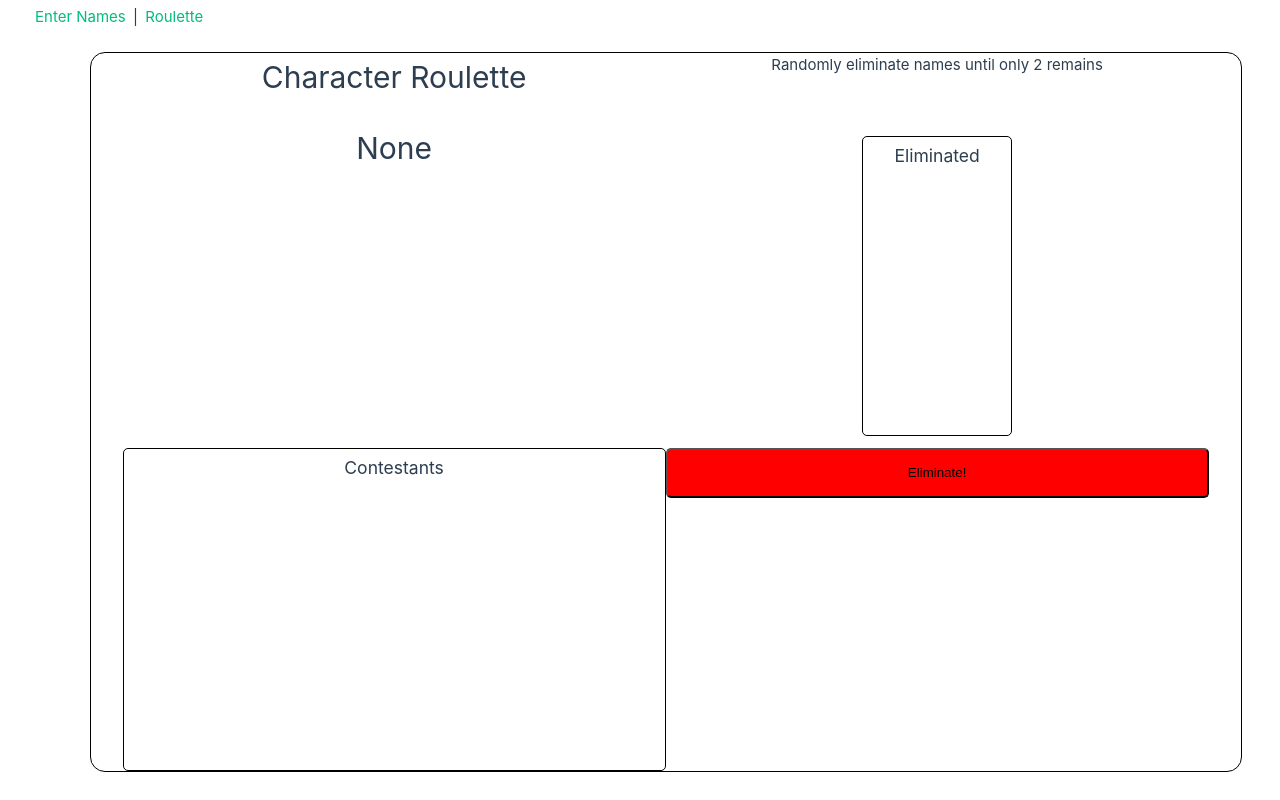
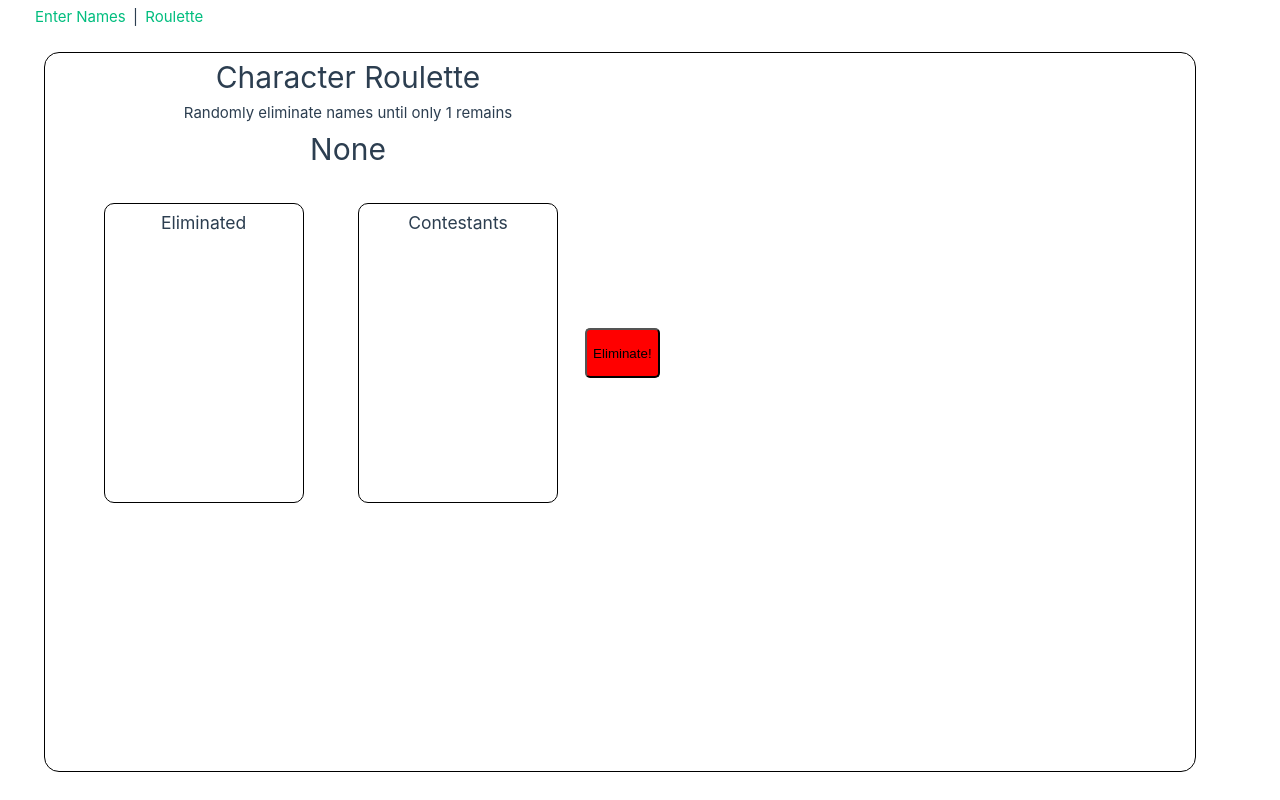
Before and after one commit to jacintogomez/Roulette-Selection, a Vue app: page /#/roulette in a window 1280 px wide. Built offline with nearby package versions, Linux system fonts and the light colour scheme.

Commit message:
fixing styling of characterroulette.vue

```diff
--- a/src/characterroulette.vue
+++ b/src/characterroulette.vue
@@ -1,10 +1,11 @@
 <template>
     <div id='app'>
+        <div v-bind:style="{display:'flex',flexDirection:'column'}">
             <h1>Character Roulette</h1>
-        <p>Randomly eliminate names until only 2 remains</p>
+            <p>Randomly eliminate names until only 1 remains</p>
             <h1 v-bind:style="{paddingBottom:'30px'}">{{mostrecentmsg}}</h1>
             <div v-bind:style="{display:'flex',flexDirection:'row',justifyContent:'space-around',alignItems:'center'}">
-            <div v-bind:class="'inner-container'" v-bind:style="{ minHeight: '300px', minWidth: '150px' }">
+                <div v-bind:class="'inner-container'" v-bind:style="{minHeight:'300px',minWidth:'200px'}">
                     <h3>Eliminated</h3>
                     <ol>
                         <li v-for="person in eliminated" :key=person>
@@ -12,8 +13,7 @@
                         </li>
                     </ol>
                 </div>
-        </div>
-        <div v-bind:class="'inner-container'" v-bind:style="{ minHeight: '300px', minWidth: '150px' }">
+                <div v-bind:class="'inner-container'" v-bind:style="{minHeight:'300px',minWidth:'200px'}">
                     <h3>Contestants</h3>
                     <ol>
                         <li v-for="person in characters" :key=person>
@@ -23,7 +23,10 @@
                 </div>
                 <button v-on:click="eliminate1()">Eliminate!</button>
             </div>
+        </div>
+    </div>
 </template>
+
 <script>
 import {characters} from './store.js';
 export default{
@@ -59,7 +62,7 @@ export default{
     border: 1px solid black;
     width: 90vw;
     height: 90vh;
-    margin: 2% 5%;
+    margin: 2% 1%;
     text-align: center;
     border-radius: 15px;
 }
@@ -69,11 +72,15 @@ li:hover {
 }
 .inner-container {
     display: flex;
+    width: 100%;
     flex-direction: column;
     border: 1px solid black;
-    border-radius: 5px;
+    border-radius: 10px;
     padding: 5px;
+    margin: 0 5%;
+    flex: 1;
 }
+
 #app > ol {
     list-style-type: none;
     margin: 0;
@@ -90,5 +97,6 @@ button {
     height: 50px;
     border-radius: 5px;
     background-color: red;
+    flex: 0.4;
 }
 </style>
```
Lines whose indentation alone changed are shown as unchanged.
